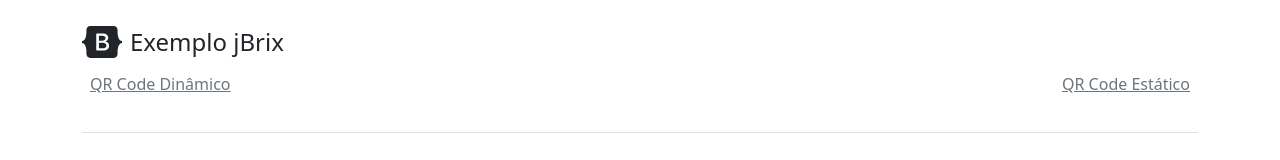
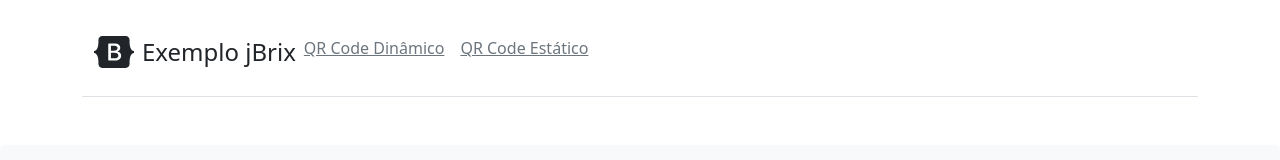
Before and after one commit to marcioamr/jBrix, a website: page demo/index.html in a window 1280 px wide. Shown: the top 160 px of the page. Drawn offline with nearby package versions, Linux system fonts and the light colour scheme; no server answers.

Commit message:
Update index.html

```diff
--- a/demo/index.html
+++ b/demo/index.html
@@ -83,15 +83,19 @@
 <main>
   <div class="container py-4">
     <header class="pb-3 mb-4 border-bottom">
-      <a href="http://www.brix.dev.br" class="d-flex align-items-center text-dark text-decoration-none">
+        <div class="container-fluid d-flex align-items-center">
+          <h1 class="d-flex align-items-center fs-4 text-white mb-0">
+            <a href="https://www.brix.dev.br" class="d-flex align-items-center text-dark text-decoration-none">
               <svg xmlns="http://www.w3.org/2000/svg" width="40" height="32" class="me-2" viewBox="0 0 118 94" role="img"><title>jBrix</title><path fill-rule="evenodd" clip-rule="evenodd" d="M24.509 0c-6.733 0-11.715 5.893-11.492 12.284.214 6.14-.064 14.092-2.066 20.577C8.943 39.365 5.547 43.485 0 44.014v5.972c5.547.529 8.943 4.649 10.951 11.153 2.002 6.485 2.28 14.437 2.066 20.577C12.794 88.106 17.776 94 24.51 94H93.5c6.733 0 11.714-5.893 11.491-12.284-.214-6.14.064-14.092 2.066-20.577 2.009-6.504 5.396-10.624 10.943-11.153v-5.972c-5.547-.529-8.934-4.649-10.943-11.153-2.002-6.484-2.28-14.437-2.066-20.577C105.214 5.894 100.233 0 93.5 0H24.508zM80 57.863C80 66.663 73.436 72 62.543 72H44a2 2 0 01-2-2V24a2 2 0 012-2h18.437c9.083 0 15.044 4.92 15.044 12.474 0 5.302-4.01 10.049-9.119 10.88v.277C75.317 46.394 80 51.21 80 57.863zM60.521 28.34H49.948v14.934h8.905c6.884 0 10.68-2.772 10.68-7.727 0-4.643-3.264-7.207-9.012-7.207zM49.948 49.2v16.458H60.91c7.167 0 10.964-2.876 10.964-8.281 0-5.406-3.903-8.178-11.425-8.178H49.948z" fill="currentColor"></path></svg>
               <span class="fs-4">Exemplo jBrix</span>
             </a>
+          </h1>
           <div class="nav-scroller py-1 mb-2">
             <nav class="nav d-flex justify-content-between">
               <a class="p-2 link-secondary" href="#">QR Code Dinâmico</a>
               <a class="p-2 link-secondary" href="#">QR Code Estático</a>
             </nav>
+          </div>
         </div>
   </div>
     </header>
```
Lines whose indentation alone changed are shown as unchanged.
